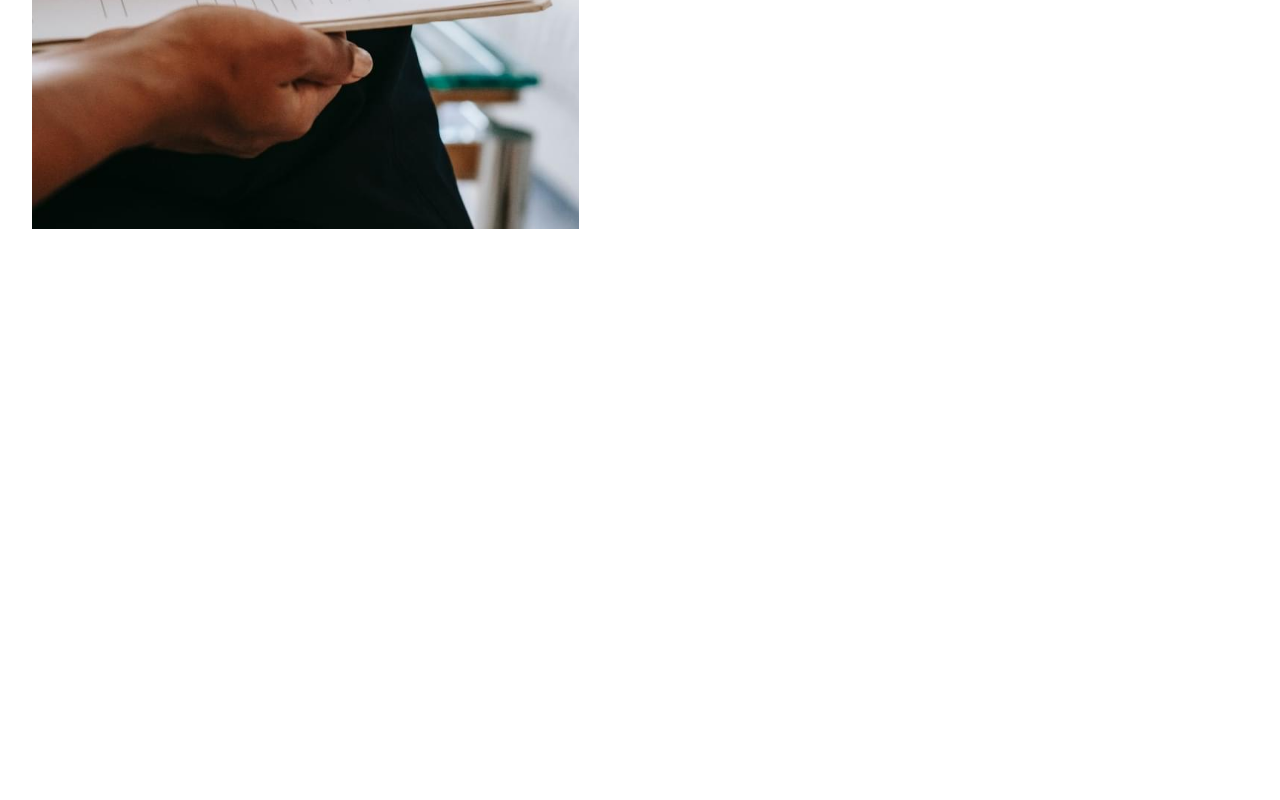
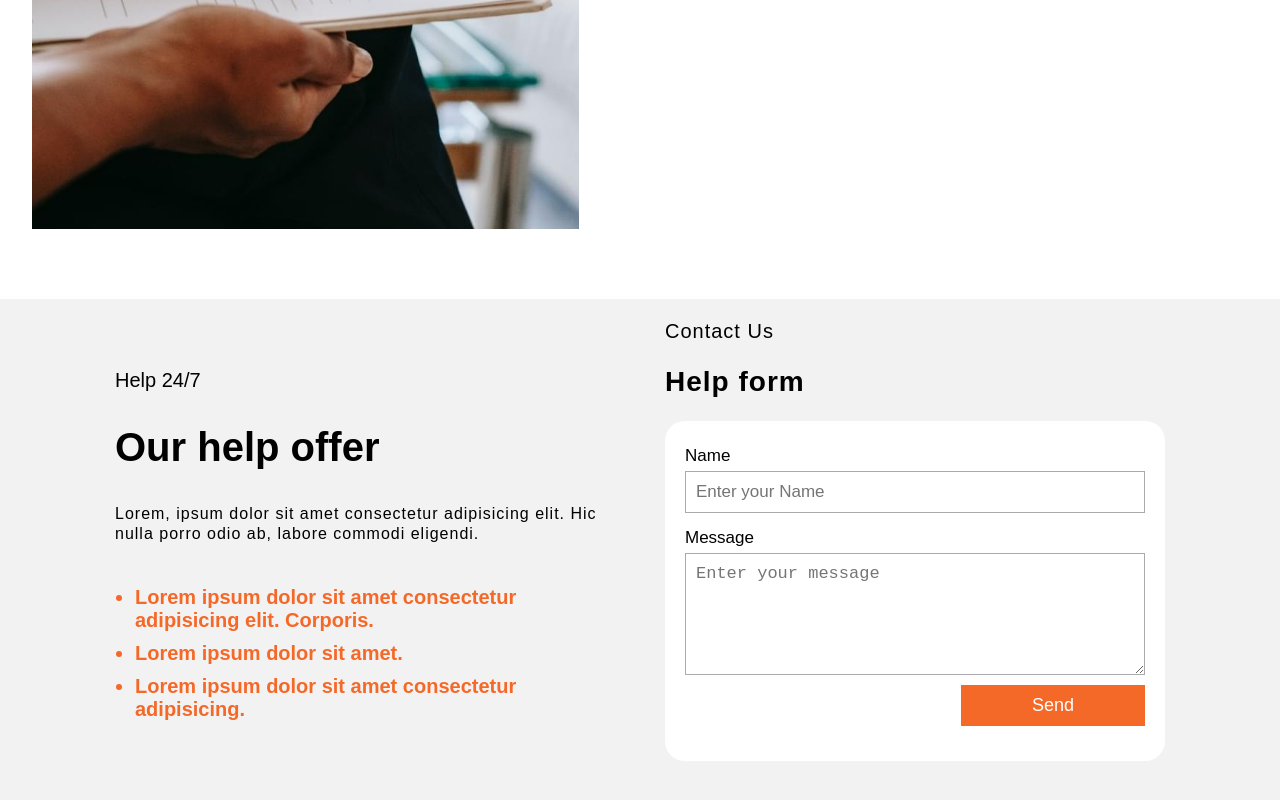
Before and after one commit to WersV/psychology-specialist-website-vue, a Vue app: page / in a window 1280 px wide. Shown: the part 3881-4681 px from the top of the page. Before the commit the page ends 4130 px from the top, so only its background shows below. Built offline with nearby package versions, Linux system fonts and the light colour scheme.

Commit message:
Add responsiveness to ContactUs section

```diff
--- a/src/App.vue
+++ b/src/App.vue
@@ -2,8 +2,8 @@
   <MenuAndHello />
   <AboutUs />
   <Appointment />
-  <!-- <ContactUs />
-  <FooterWeb /> -->
+  <ContactUs />
+  <!-- <FooterWeb /> -->
 </template>
 
 <script>
--- a/src/views/ContactUs.vue
+++ b/src/views/ContactUs.vue
@@ -113,4 +113,34 @@ $font-size-basic: 20px;
     }
   }
 }
+
+@media (min-width: 551px) {
+  .contact-us {
+    display: flex;
+    flex-direction: column;
+    align-items: center;
+    header {
+      width: 500px;
+    }
+
+    footer {
+      width: 500px;
+    }
+  }
+}
+
+@media (min-width: 761px) {
+  .contact-us {
+    flex-direction: row;
+    column-gap: 50px;
+    justify-content: center;
+    header {
+      flex-basis: 500px;
+    }
+
+    footer {
+      flex-basis: 500px;
+    }
+  }
+}
 </style>
```
